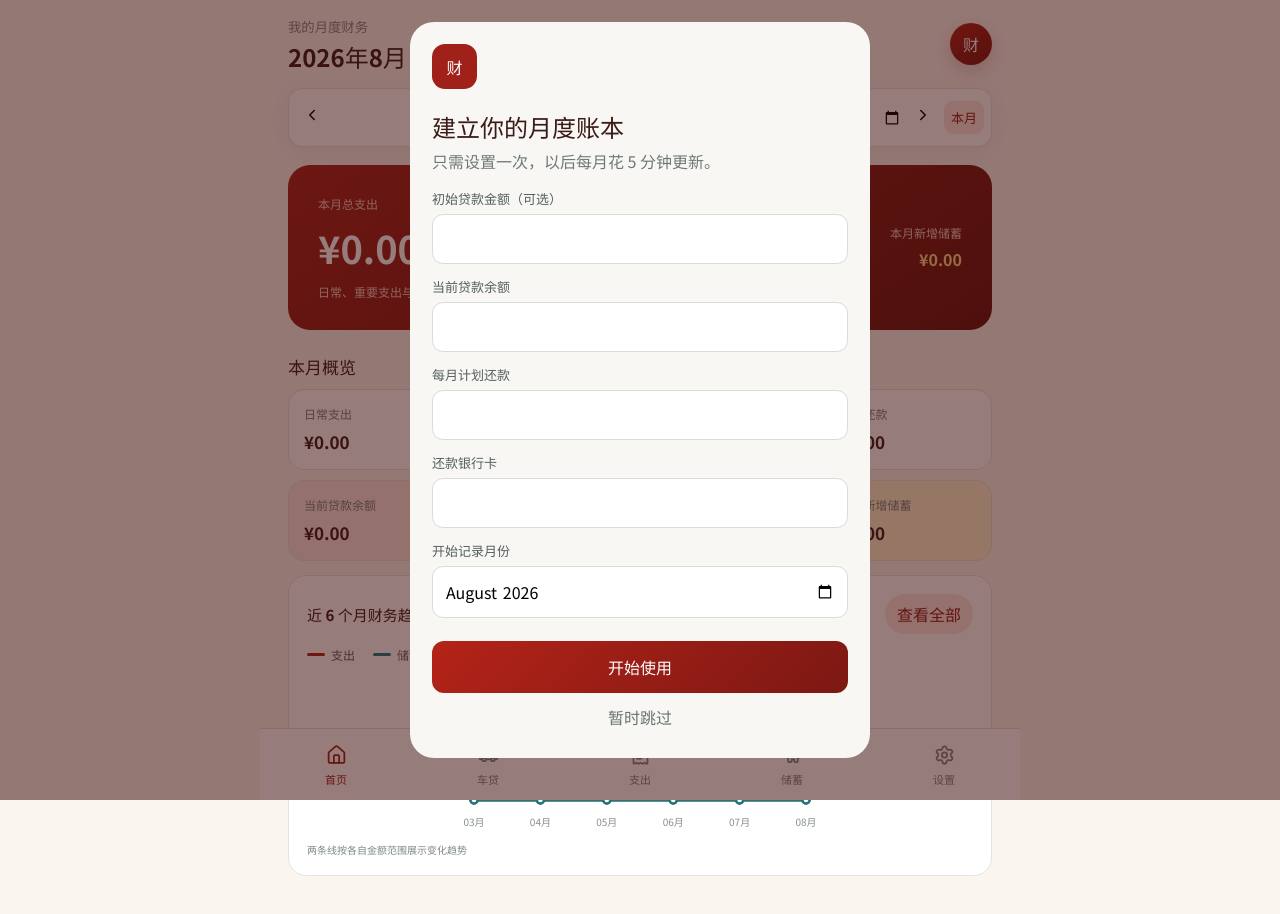
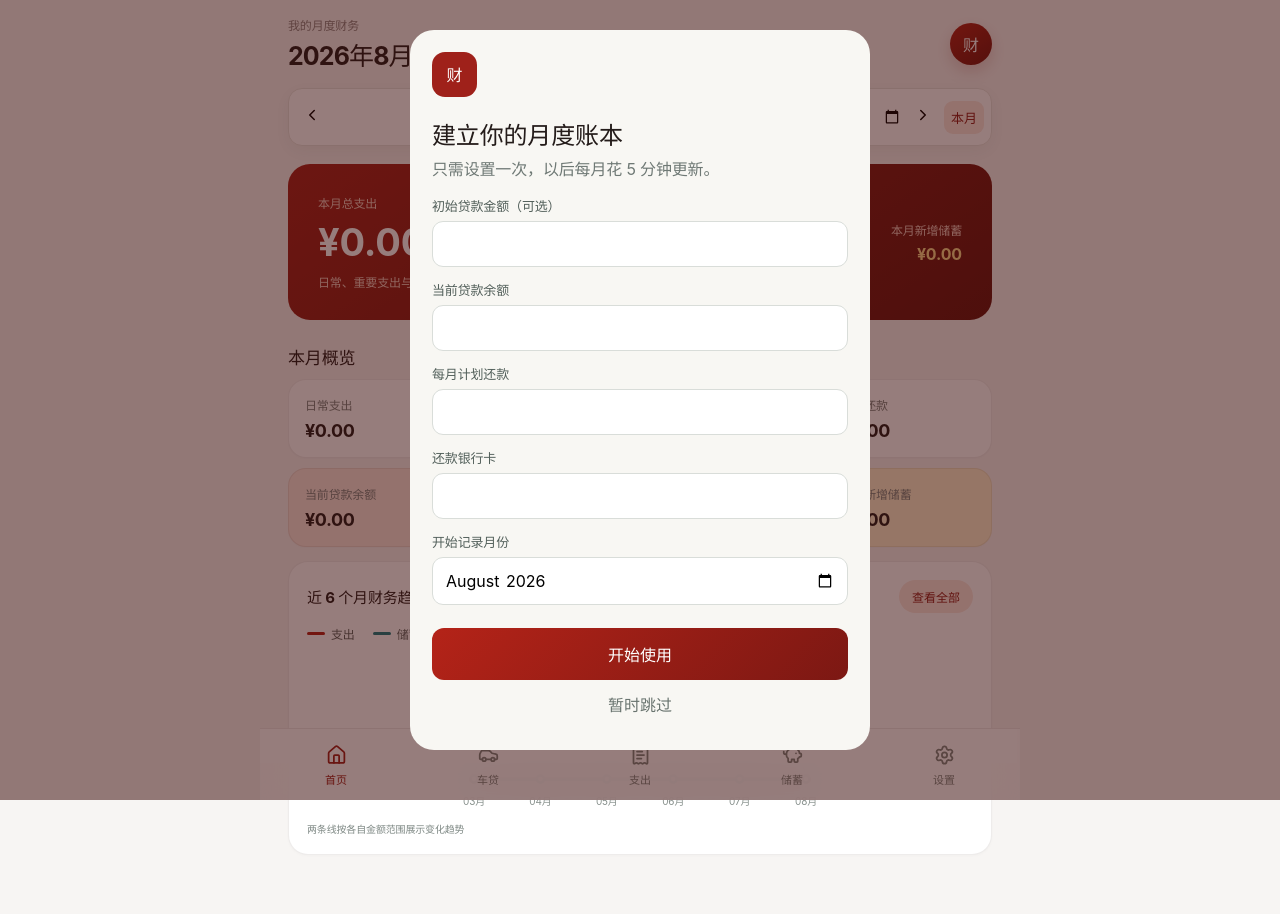
Before and after one commit to 852791981-dot/monthly-finance-mobile, a React (Vite) app: page / in a window 1280 px wide. Shown: the top 914 px of the page. Built offline with nearby package versions, Linux system fonts and the light colour scheme.

Commit message:
Refine interface with compact iOS styling

```diff
--- a/src/style.css
+++ b/src/style.css
@@ -1,4 +1,3 @@
-@import url("https://fonts.googleapis.com/css2?family=Noto+Sans+SC:wght@400;500;600;700&display=swap");
 .backupreminder {
   width: 100%;
   border: 0;
@@ -40,16 +39,21 @@
   color: #6b4d1d;
 }
 :root {
-  font-family: "Noto Sans SC", system-ui, sans-serif;
-  color: #3b1b18;
-  background: #fbf5ef;
+  font-family:
+    -apple-system, BlinkMacSystemFont, "SF Pro Text", "SF Pro Display",
+    "PingFang SC", "Helvetica Neue", Arial, sans-serif;
+  color: #241c1a;
+  background: #f7f5f3;
   font-synthesis: none;
+  -webkit-font-smoothing: antialiased;
+  text-rendering: optimizeLegibility;
 }
 * {
   box-sizing: border-box;
 }
 body {
   margin: 0;
+  letter-spacing: -0.01em;
 }
 button,
 input,
@@ -73,10 +77,14 @@ header {
 }
 header small,
 .pagehead small {
-  color: #7d8782;
+  color: #8a817e;
+  font-size: 12px;
+  font-weight: 500;
 }
 h1 {
-  font-size: 24px;
+  font-size: 25px;
+  font-weight: 700;
+  letter-spacing: -0.035em;
   margin: 2px 0;
 }
 .avatar {
@@ -166,19 +174,34 @@ h1 {
   margin: 14px 0;
 }
 .quick {
-  border: 1px solid #ecd6ce;
-  background: #fff;
-  border-radius: 12px;
-  padding: 11px 13px;
+  min-height: 36px;
+  border: 1px solid rgba(143, 29, 24, 0.13);
+  background: rgba(255, 255, 255, 0.9);
+  border-radius: 999px;
+  padding: 8px 13px;
   display: flex;
   gap: 5px;
   align-items: center;
   justify-content: center;
-  flex: 1;
+  flex: 0 0 auto;
   color: #8f1d18;
+  font-size: 13px;
+  font-weight: 600;
+  line-height: 1;
+  box-shadow: 0 1px 2px rgba(58, 31, 27, 0.04);
+  transition:
+    transform 0.15s ease,
+    background 0.15s ease;
 }
 .quick svg {
-  width: 16px;
+  width: 14px;
+  height: 14px;
+  stroke-width: 2.2;
+}
+.quick:active,
+.textbutton:active,
+.editbutton:active {
+  transform: scale(0.97);
 }
 .sectiontitle {
   font-size: 17px;
@@ -191,10 +214,11 @@ h1 {
 }
 .card {
   background: #fff;
-  border: 1px solid #e5e4df;
-  border-radius: 16px;
-  padding: 15px;
+  border: 1px solid rgba(73, 45, 39, 0.09);
+  border-radius: 18px;
+  padding: 16px;
   min-width: 0;
+  box-shadow: 0 1px 2px rgba(58, 31, 27, 0.025);
 }
 .card span {
   display: block;
@@ -204,7 +228,9 @@ h1 {
 .card strong {
   display: block;
   margin-top: 7px;
-  font-size: 17px;
+  font-size: 18px;
+  font-weight: 650;
+  letter-spacing: -0.025em;
   white-space: nowrap;
 }
 .card.green {
@@ -217,10 +243,11 @@ h1 {
 .list,
 .dangerzone {
   background: #fff;
-  border: 1px solid #e5e4df;
-  border-radius: 18px;
+  border: 1px solid rgba(73, 45, 39, 0.09);
+  border-radius: 20px;
   padding: 18px;
   margin-top: 14px;
+  box-shadow: 0 1px 3px rgba(58, 31, 27, 0.025);
 }
 .panel h3,
 .list h3,
@@ -237,8 +264,9 @@ h1 {
   background: #fbe7df;
   color: #8f1d18;
   border-radius: 999px;
-  padding: 8px 12px;
-  font-weight: 700;
+  padding: 8px 13px;
+  font-size: 12px;
+  font-weight: 600;
 }
 .linechart {
   margin-top: 12px;
@@ -375,10 +403,23 @@ h1 {
   display: flex;
   justify-content: space-between;
   align-items: center;
-  margin: 25px 0 14px;
+  margin: 26px 0 15px;
+  gap: 16px;
 }
 .pagehead h2 {
   margin: 2px 0;
+  font-size: 25px;
+  line-height: 1.2;
+  font-weight: 700;
+  letter-spacing: -0.035em;
+}
+.pagehead .quick {
+  min-height: 38px;
+  border: 0;
+  background: #a3221b;
+  color: #fff;
+  padding: 9px 14px;
+  box-shadow: 0 5px 14px rgba(143, 29, 24, 0.18);
 }
 .loanhero,
 .savinghero {
@@ -399,8 +440,8 @@ h1 {
 .channellist,
 .savinghistory {
   background: #fff;
-  border: 1px solid #e5e4df;
-  border-radius: 18px;
+  border: 1px solid rgba(73, 45, 39, 0.09);
+  border-radius: 20px;
   padding: 18px;
   margin-top: 14px;
 }
@@ -790,8 +831,10 @@ nav {
   transform: translateX(-50%);
   width: min(100%, 760px);
   height: 72px;
-  background: #fff;
-  border-top: 1px solid #ddd;
+  background: rgba(255, 255, 255, 0.88);
+  border-top: 1px solid rgba(73, 45, 39, 0.1);
+  backdrop-filter: blur(20px) saturate(180%);
+  -webkit-backdrop-filter: blur(20px) saturate(180%);
   display: flex;
   z-index: 10;
   padding-bottom: env(safe-area-inset-bottom);
@@ -887,9 +930,15 @@ nav .active {
 }
 .actions {
   overflow-x: auto;
+  justify-content: flex-start;
+  gap: 9px;
+  padding: 1px 0 3px;
 }
 .actions .quick {
   min-width: max-content;
+  min-height: 38px;
+  padding: 9px 14px;
+  background: #fff;
 }
 .loanhero .progress {
   margin-top: 12px;
```
